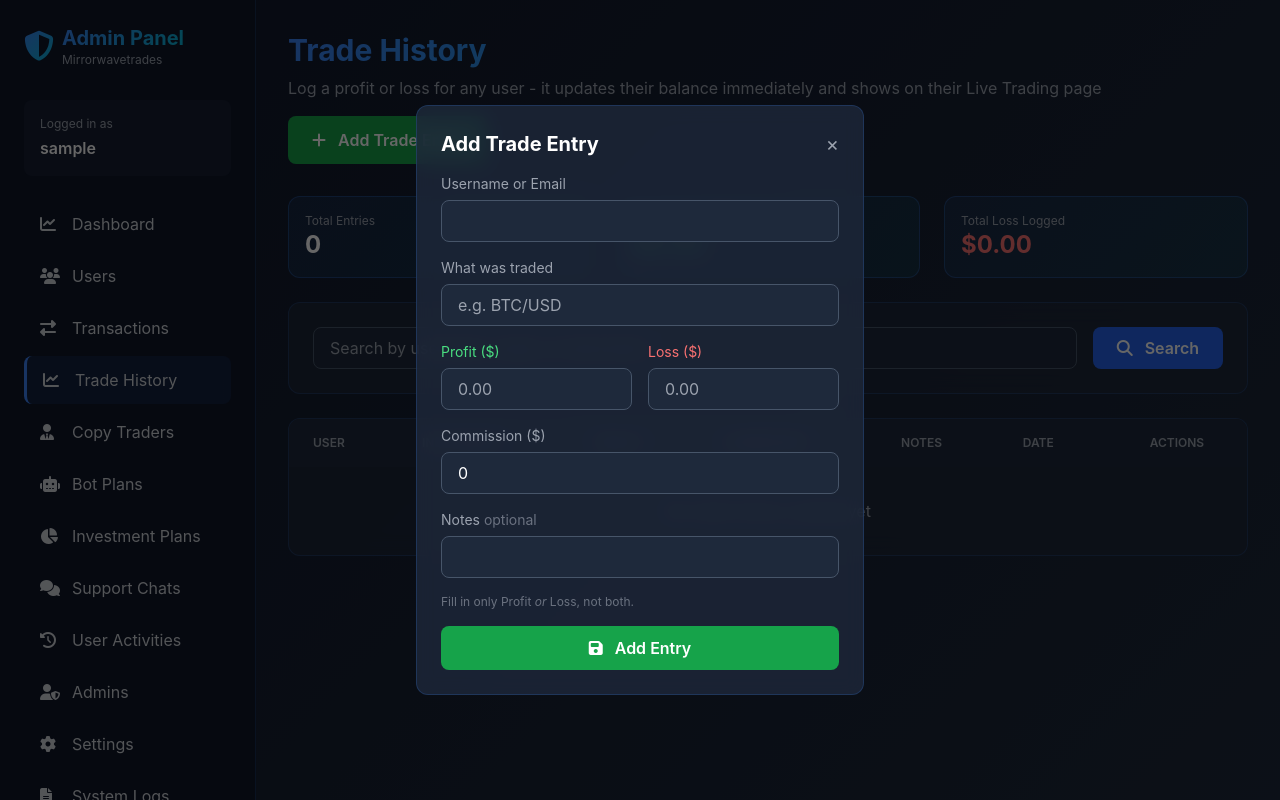
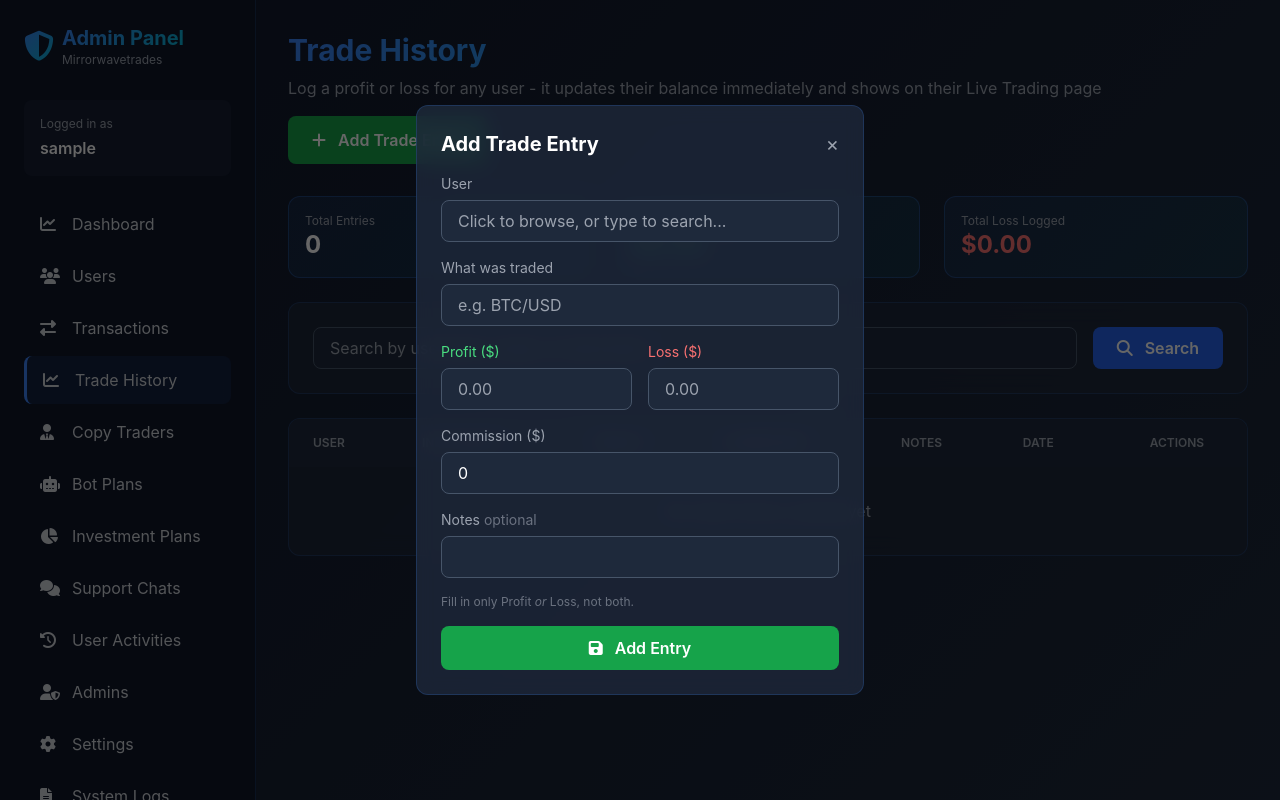
Before and after one commit to thecodeguy-eng/ifeanyi-, a Django app: page /custom-admin/trade-history/ in a window 1280 px wide, after a click on "Add Trade Entry". Run offline with Django 5.2, Linux system fonts and the light colour scheme; the visitor is signed in with stand-in values (Sample User, id 1); data comes from the database, SQL or seed files in the repository; data that the repository does not hold is empty; some libraries are stand-ins or nearby versions.

Commit message:
Replace exact-match username field with a searchable user dropdown
The "Username or Email" text field required an exact match and had
no feedback on typos (silently failed with "no user found") - also
collided visually with the browser's own address-book autofill
suggestions. Replaced it with a dropdown that shows every user on
click/focus and filters live as you type (by username or email),
submitting the user's id instead of a string match.

Verified: opened the dropdown (all users listed), typed to filter
down to one match, selected it, and confirmed the entry was created
for the correct user with the right balance update.

Co-Authored-By: Claude Sonnet 5 <noreply@anthropic.com>

```diff
--- a/platform_app/admin_views.py
+++ b/platform_app/admin_views.py
@@ -1154,25 +1154,27 @@ def admin_trade_history_list(request):
     total_profit = entries.filter(profit_loss__gt=0).aggregate(total=Sum('profit_loss'))['total'] or Decimal('0')
     total_loss = entries.filter(profit_loss__lt=0).aggregate(total=Sum('profit_loss'))['total'] or Decimal('0')
 
+    all_users = User.objects.order_by('username').values('id', 'username', 'email')
+
     context = {
         'entries': entries[:200],
         'q': q,
         'total_profit': total_profit,
         'total_loss': total_loss,
         'entries_count': entries.count(),
+        'all_users': list(all_users),
     }
     return render(request, 'custom_admin/trade_history_list.html', context)
 
 
 @user_passes_test(is_admin)
 def admin_trade_history_create(request):
-    """Add a trade history entry for a user, looked up by username or email."""
+    """Add a trade history entry for a user, picked from the dropdown by id."""
     if request.method == 'POST':
-        target = request.POST.get('username', '').strip()
-        user = User.objects.filter(Q(username__iexact=target) | Q(email__iexact=target)).first()
+        user = User.objects.filter(id=request.POST.get('user_id')).first()
 
         if not user:
-            messages.error(request, f'No user found matching "{target}".')
+            messages.error(request, 'Please pick a user from the list.')
             return redirect('admin_trade_history_list')
 
         instrument = request.POST.get('instrument', '').strip()
--- a/templates/custom_admin/trade_history_list.html
+++ b/templates/custom_admin/trade_history_list.html
@@ -58,11 +58,16 @@
             <h3 class="text-xl font-bold text-white">Add Trade Entry</h3>
             <button type="button" onclick="document.getElementById('createTradeModal').classList.add('hidden')" class="text-gray-400 hover:text-white text-xl">&times;</button>
         </div>
-        <form method="POST" action="{% url 'admin_trade_history_create' %}" class="space-y-4">
+        <form method="POST" action="{% url 'admin_trade_history_create' %}" class="space-y-4" id="addTradeForm">
             {% csrf_token %}
-            <div>
-                <label class="block text-gray-400 mb-1.5 text-sm">Username or Email</label>
-                <input type="text" name="username" required class="w-full bg-slate-800 border border-slate-600 rounded-lg px-4 py-2 text-white">
+            <div class="relative">
+                <label class="block text-gray-400 mb-1.5 text-sm">User</label>
+                <input type="text" id="user-search-input" placeholder="Click to browse, or type to search..."
+                       autocomplete="off" required
+                       class="w-full bg-slate-800 border border-slate-600 rounded-lg px-4 py-2 text-white">
+                <input type="hidden" name="user_id" id="user-search-id" required>
+                <div id="user-search-dropdown"
+                     class="hidden absolute z-10 mt-1 w-full max-h-56 overflow-y-auto bg-slate-800 border border-slate-600 rounded-lg shadow-xl"></div>
             </div>
             <div>
                 <label class="block text-gray-400 mb-1.5 text-sm">What was traded</label>
@@ -160,4 +165,67 @@
         </table>
     </div>
 </div>
+
+{{ all_users|json_script:"all-users-data" }}
+<script>
+(function () {
+    const users = JSON.parse(document.getElementById('all-users-data').textContent);
+    const searchInput = document.getElementById('user-search-input');
+    const hiddenId = document.getElementById('user-search-id');
+    const dropdown = document.getElementById('user-search-dropdown');
+
+    function renderOptions(list) {
+        if (!list.length) {
+            dropdown.innerHTML = '<div class="px-4 py-3 text-gray-500 text-sm">No users match</div>';
+            return;
+        }
+        dropdown.innerHTML = list.map(u => `
+            <div class="px-4 py-2.5 hover:bg-slate-700 cursor-pointer text-sm user-option" data-id="${u.id}" data-label="${u.username}">
+                <span class="text-white font-medium">${u.username}</span>
+                <span class="text-gray-400 text-xs block">${u.email}</span>
+            </div>
+        `).join('');
+
+        dropdown.querySelectorAll('.user-option').forEach(opt => {
+            opt.addEventListener('click', () => {
+                hiddenId.value = opt.dataset.id;
+                searchInput.value = opt.dataset.label;
+                dropdown.classList.add('hidden');
+            });
+        });
+    }
+
+    function filterUsers(term) {
+        term = term.trim().toLowerCase();
+        if (!term) return users;
+        return users.filter(u =>
+            u.username.toLowerCase().includes(term) || u.email.toLowerCase().includes(term)
+        );
+    }
+
+    searchInput.addEventListener('focus', () => {
+        renderOptions(filterUsers(searchInput.value));
+        dropdown.classList.remove('hidden');
+    });
+
+    searchInput.addEventListener('input', () => {
+        hiddenId.value = '';
+        renderOptions(filterUsers(searchInput.value));
+        dropdown.classList.remove('hidden');
+    });
+
+    document.addEventListener('click', (e) => {
+        if (!e.target.closest('#user-search-input') && !e.target.closest('#user-search-dropdown')) {
+            dropdown.classList.add('hidden');
+        }
+    });
+
+    document.getElementById('addTradeForm').addEventListener('submit', (e) => {
+        if (!hiddenId.value) {
+            e.preventDefault();
+            alert('Please pick a user from the dropdown list.');
+        }
+    });
+})();
+</script>
 {% endblock %}
```
